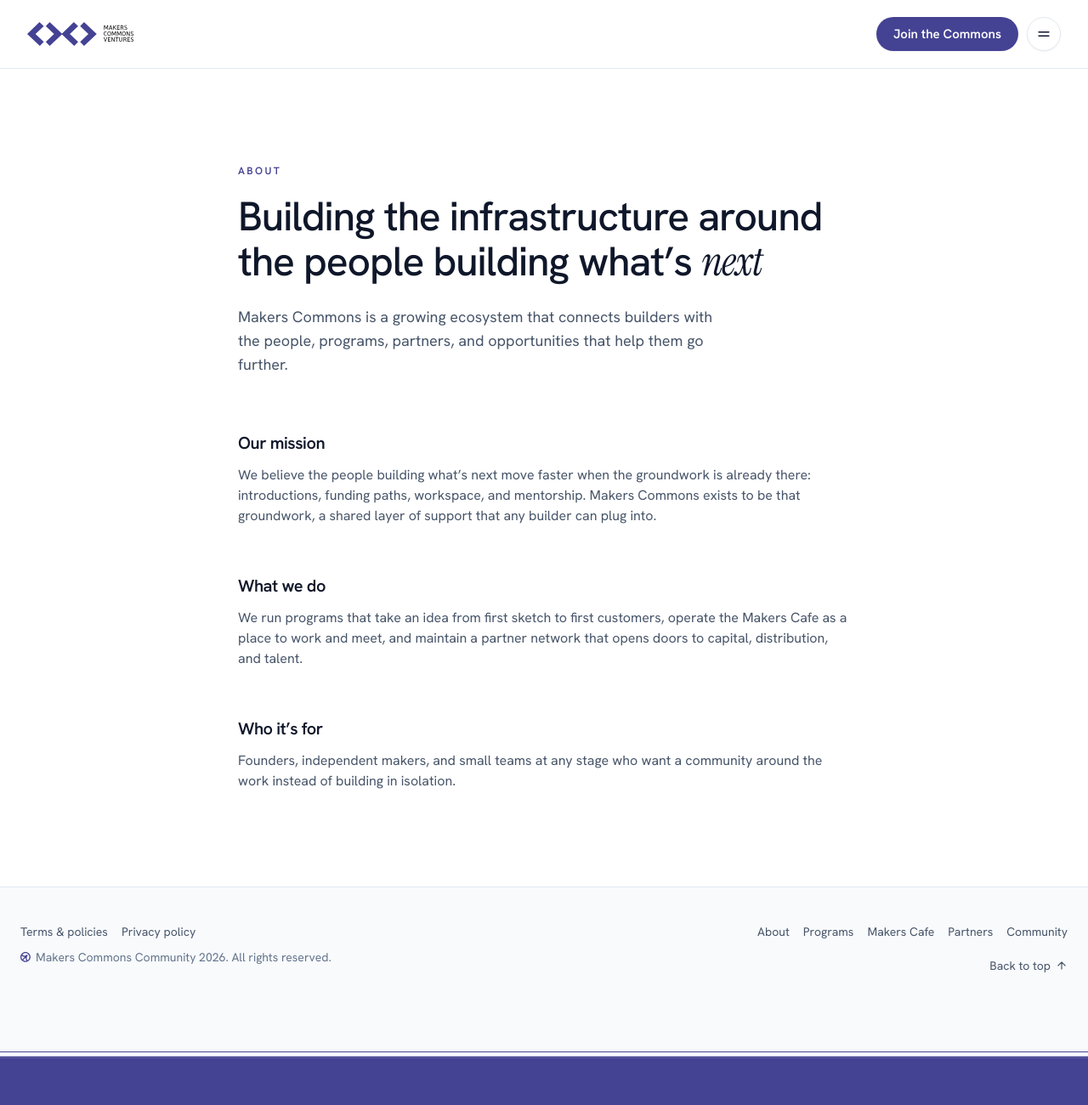
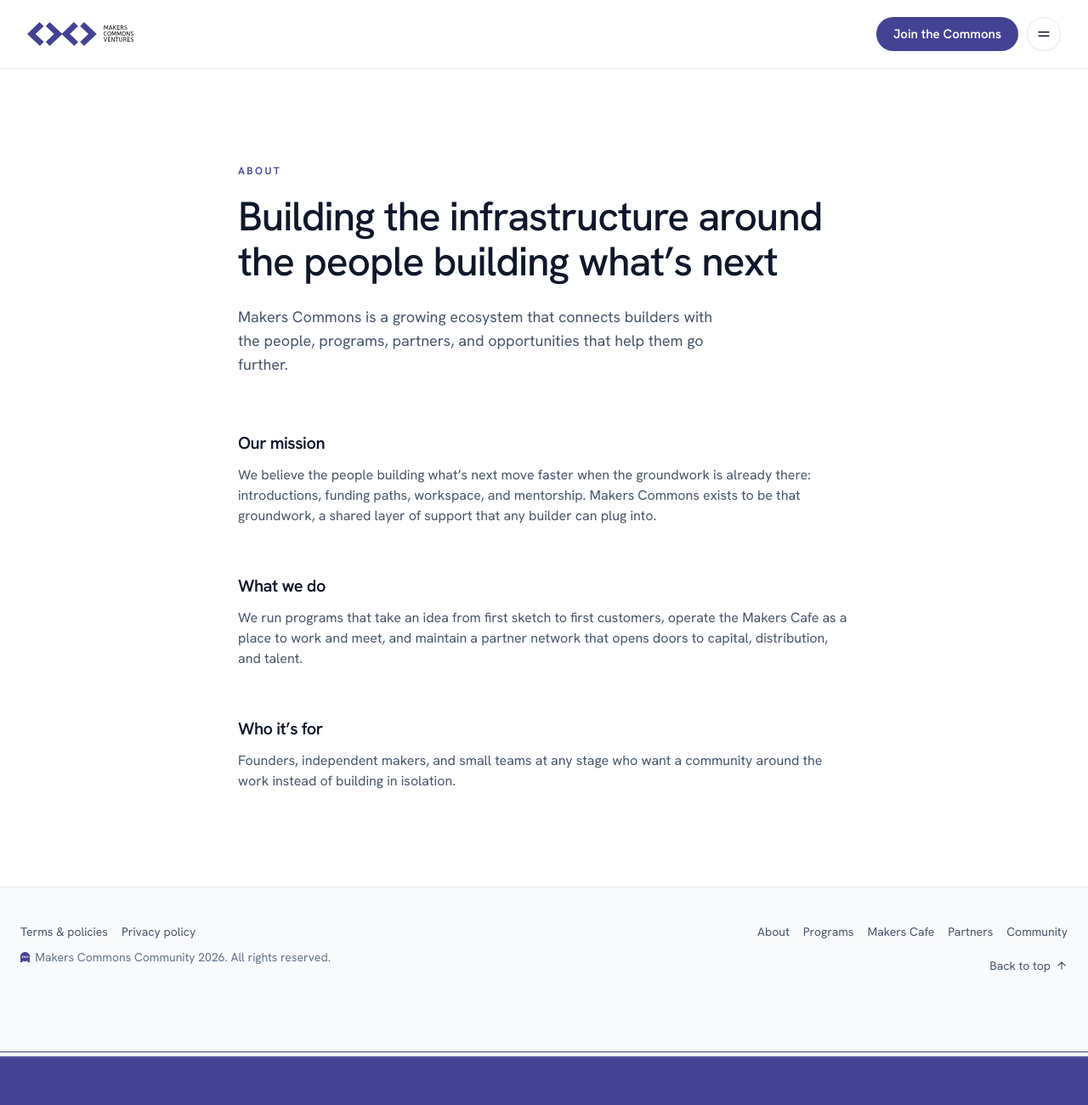
Before and after one commit to DanielMkama/makers-commos, a website: page about.html in a window 1280 px wide. Shown: the top 1300 px of the page at 85% size. Drawn offline with nearby package versions, Linux system fonts and the light colour scheme.

Commit message:
git add . git add .# Please enter the commit message for your changes. Lines starting Update text content on about pageUpdate text content on about pageUpdate text content on about page:q!:q!#

```diff
--- a/about.html
+++ b/about.html
@@ -83,8 +83,7 @@
     <p class="text-xs font-semibold uppercase tracking-[0.2em] text-brand">About</p>
 
     <h1 class="mt-5 text-[2rem] font-medium leading-tight tracking-tight sm:text-5xl sm:leading-[1.1]">
-      Building the infrastructure around the people building what&rsquo;s
-      <span class="font-serifItalic italic font-normal">next</span>
+      Building the infrastructure around the people building what&rsquo;s next
     </h1>
 
     <p class="mt-6 max-w-xl text-lg text-slate-600">
@@ -135,13 +134,12 @@
         </ul>
         <!-- mobile: keep the copyright on one line; sm: back to text-sm -->
         <p class="mt-4 flex items-center gap-x-1.5 whitespace-nowrap text-[11px] text-slate-500 sm:text-sm">
-          <svg class="h-3 w-3 text-brand" viewBox="0 0 80 80">
-            <path
-              fill-rule="evenodd"
-              clip-rule="evenodd"
-              fill="currentColor"
-              d="M67.4307 11.5693C52.005 -3.85643 26.995 -3.85643 11.5693 11.5693C-3.85643 26.995 -3.85643 52.005 11.5693 67.4307C26.995 82.8564 52.005 82.8564 67.4307 67.4307C82.8564 52.005 82.8564 26.995 67.4307 11.5693ZM17.9332 17.9332C29.8442 6.02225 49.1558 6.02225 61.0668 17.9332C72.9777 29.8442 72.9777 49.1558 61.0668 61.0668C59.7316 62.4019 58.3035 63.5874 56.8032 64.6232L56.8241 64.6023C46.8657 54.6439 46.8657 38.4982 56.8241 28.5398L58.2383 27.1256L51.8744 20.7617L50.4602 22.1759C40.5018 32.1343 24.3561 32.1343 14.3977 22.1759L14.3768 22.1968C15.4126 20.6965 16.5981 19.2684 17.9332 17.9332ZM34.0282 38.6078C25.6372 38.9948 17.1318 36.3344 10.3131 30.6265C7.56889 39.6809 9.12599 49.76 14.9844 57.6517L34.0282 38.6078ZM21.3483 64.0156C29.24 69.874 39.3191 71.4311 48.3735 68.6869C42.6656 61.8682 40.0052 53.3628 40.3922 44.9718L21.3483 64.0156Z"
-            />
+          <svg class="h-3 w-auto shrink-0" viewBox="0 0 133 143" fill="none" aria-hidden="true">
+            <path d="M66.2998 0C93.1841 0 116.331 16.0015 126.736 39H132.601V143H101.4V122.556C91.221 128.92 79.1902 132.6 66.2998 132.6C53.4099 132.6 41.3794 128.921 31.2002 122.557V143H0V39H5.86328C16.2684 16.0015 39.4155 7.87214e-05 66.2998 0Z" fill="#444293" />
+            <path d="M39.6942 57.7368L27.6469 69.2105L39.6942 80.6841L33.9574 86.4209L15.5996 69.2105L33.3837 52L39.6942 57.7368Z" fill="white" />
+            <path d="M42.5626 57.7368L48.2995 52L66.6573 69.2105L48.2995 86.4209L42.5626 80.6841L54.61 69.2105L42.5626 57.7368Z" fill="white" />
+            <path d="M89.5995 57.7368L77.5522 69.2105L89.5995 80.6841L83.8627 86.4209L65.5049 69.2105L83.289 52L89.5995 57.7368Z" fill="white" />
+            <path d="M92.4679 57.7368L98.2047 52L116.563 69.2105L98.2047 86.4209L92.4679 80.6841L104.515 69.2105L92.4679 57.7368Z" fill="white" />
           </svg>
           Makers Commons Community 2026. All rights reserved.
         </p>
```
